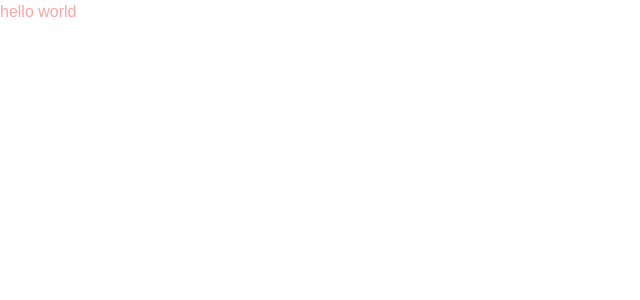
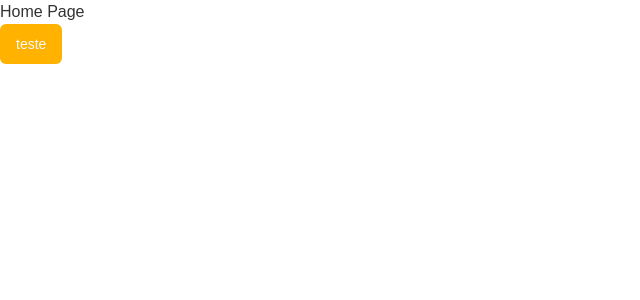
Before and after one commit to Rogerio-17/fsw-donalts, a Next.js app: page / in a window 1280 px wide. Shown: the top 300 px of the page, without its empty margins (0-640 px from the left). Built offline with nearby package versions, Linux system fonts and the light colour scheme.

Commit message:
chore: adiciona variaveis css

```diff
--- a/src/app/globals.css
+++ b/src/app/globals.css
@@ -9,56 +9,30 @@ body {
 @layer base {
   :root {
     --background: 0 0% 100%;
-    --foreground: 0 0% 3.9%;
+    --foreground: 0 0% 20%;
     --card: 0 0% 100%;
-    --card-foreground: 0 0% 3.9%;
+    --card-foreground: 0 0% 20%;
     --popover: 0 0% 100%;
-    --popover-foreground: 0 0% 3.9%;
-    --primary: 0 0% 9%;
+    --popover-foreground: 0 0% 20%;
+    --primary: 42 100% 50%;
     --primary-foreground: 0 0% 98%;
     --secondary: 0 0% 96.1%;
-    --secondary-foreground: 0 0% 9%;
+    --secondary-foreground: 0 0% 20%;
     --muted: 0 0% 96.1%;
     --muted-foreground: 0 0% 45.1%;
     --accent: 0 0% 96.1%;
-    --accent-foreground: 0 0% 9%;
+    --accent-foreground: 0 0% 20%;
     --destructive: 0 84.2% 60.2%;
     --destructive-foreground: 0 0% 98%;
-    --border: 0 0% 89.8%;
-    --input: 0 0% 89.8%;
-    --ring: 0 0% 3.9%;
+    --border: 198 33% 94%;
+    --input: 198 33% 94%;
+    --ring: 0 0% 20%;
     --chart-1: 12 76% 61%;
     --chart-2: 173 58% 39%;
     --chart-3: 197 37% 24%;
     --chart-4: 43 74% 66%;
     --chart-5: 27 87% 67%;
     --radius: 0.5rem;
-  }
-  .dark {
-    --background: 0 0% 3.9%;
-    --foreground: 0 0% 98%;
-    --card: 0 0% 3.9%;
-    --card-foreground: 0 0% 98%;
-    --popover: 0 0% 3.9%;
-    --popover-foreground: 0 0% 98%;
-    --primary: 0 0% 98%;
-    --primary-foreground: 0 0% 9%;
-    --secondary: 0 0% 14.9%;
-    --secondary-foreground: 0 0% 98%;
-    --muted: 0 0% 14.9%;
-    --muted-foreground: 0 0% 63.9%;
-    --accent: 0 0% 14.9%;
-    --accent-foreground: 0 0% 98%;
-    --destructive: 0 62.8% 30.6%;
-    --destructive-foreground: 0 0% 98%;
-    --border: 0 0% 14.9%;
-    --input: 0 0% 14.9%;
-    --ring: 0 0% 83.1%;
-    --chart-1: 220 70% 50%;
-    --chart-2: 160 60% 45%;
-    --chart-3: 30 80% 55%;
-    --chart-4: 280 65% 60%;
-    --chart-5: 340 75% 55%;
   }
 }
 
--- a/src/app/page.tsx
+++ b/src/app/page.tsx
@@ -1,5 +1,10 @@
+import { Button } from "@/components/ui/button";
+
 export default function HomePage() {
   return (
-    <h1 className="text-red-300">hello world</h1>
+    <div>
+      <h1>Home Page</h1>
+      <Button>teste</Button>
+    </div>
   )
 }
```
